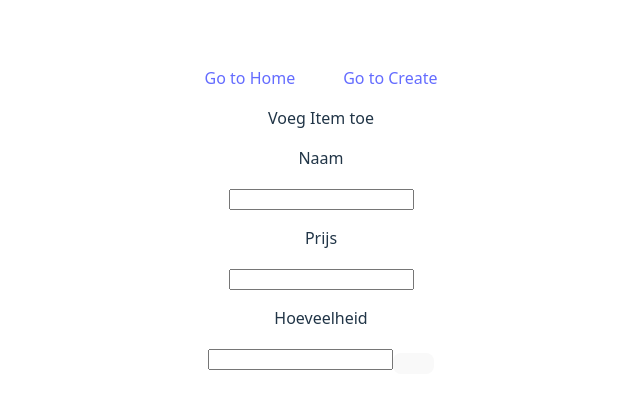
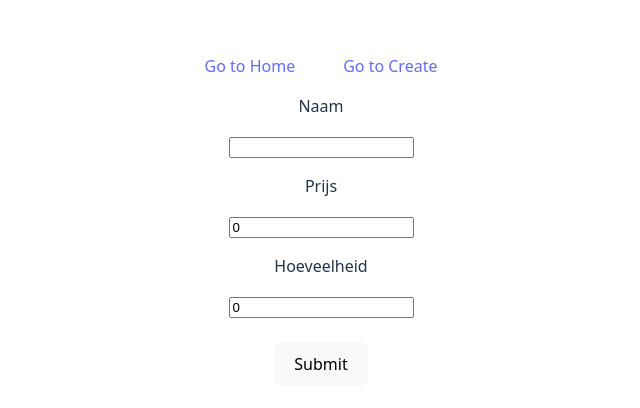
Before and after one commit to maartenrdijkstra/boodschappen-vue, a Vue app: page /create in a window 1280 px wide. Shown: the part 180-588 px from the top of the page, without its empty margins (319-959 px from the left). Built offline with nearby package versions, Linux system fonts and the light colour scheme.

Commit message:
fixed GroceryForm

```diff
--- a/src/domains/groceries/components/GroceryForm.vue
+++ b/src/domains/groceries/components/GroceryForm.vue
@@ -1,33 +1,39 @@
 <template>
-    <form @submit="addGroceryItem">
-        <p>Voeg Item toe</p>
-        <p>Naam</p><input v-model="naam">
-        <p>Prijs</p><input type="number" step=".01" min="0" v-model="prijs">
-        <p>Hoeveelheid</p><input type="number"  min="0" v-model="hoeveelheid">
-        <button type="submit"></button>
+  <form @submit.prevent="saveGroceryItem">
+        <p>Naam</p><input v-model="name">
+        <p>Prijs</p><input type="number" step=".01" min="0" v-model="price">
+        <p>Hoeveelheid</p><input type="number"  min="0" v-model="amount">
+        <br>
+        <br>
+        <button type="submit">Submit</button>
     </form>
-
 </template>
 
 <script setup>
-import { addGrocery, getAllGroceries, getGroceryById } from '../store';
 
+import { ref } from 'vue';
+import { getAllGroceries } from '../store';
+
+const emit = defineEmits(['save'])
 const props = defineProps({
-  getGroceryById: Object,
-  getAllGroceries: Array,
-  addGrocery: Number
-})
+  grocery: Object
+});
 
-const groceryCopy = getGroceryById(1);
-console.log(groceryCopy.value);
-const newGrocery = {};
+const name = ref(props.grocery.name)
+const price = ref(props.grocery.price)
+const amount = ref(props.grocery.amount)
 
-function addGroceryItem() {
-  newGrocery.id = Math.max(props.getAllGroceries.values) + 1;
-  newGrocery.name = this.naam;
-  newGrocery.productPrice = this.prijs;
-  newGrocery.productQuantity = this.hoeveelheid;
-  console.log(groceryCopy);
-  this.$emit('submit', newGrocery)
+
+function saveGroceryItem() {
+  const newGrocery = {...props.grocery};
+  if (newGrocery.id === undefined) {
+    const groceries = getAllGroceries.value;
+    const maxId = Math.max(...groceries.map(g => g.id));
+    newGrocery.id = maxId + 1;
+  }
+  newGrocery.name = name.value;
+  newGrocery.price = price.value;
+  newGrocery.amount = amount.value;
+ emit('save', newGrocery);
 }
 </script>
```
